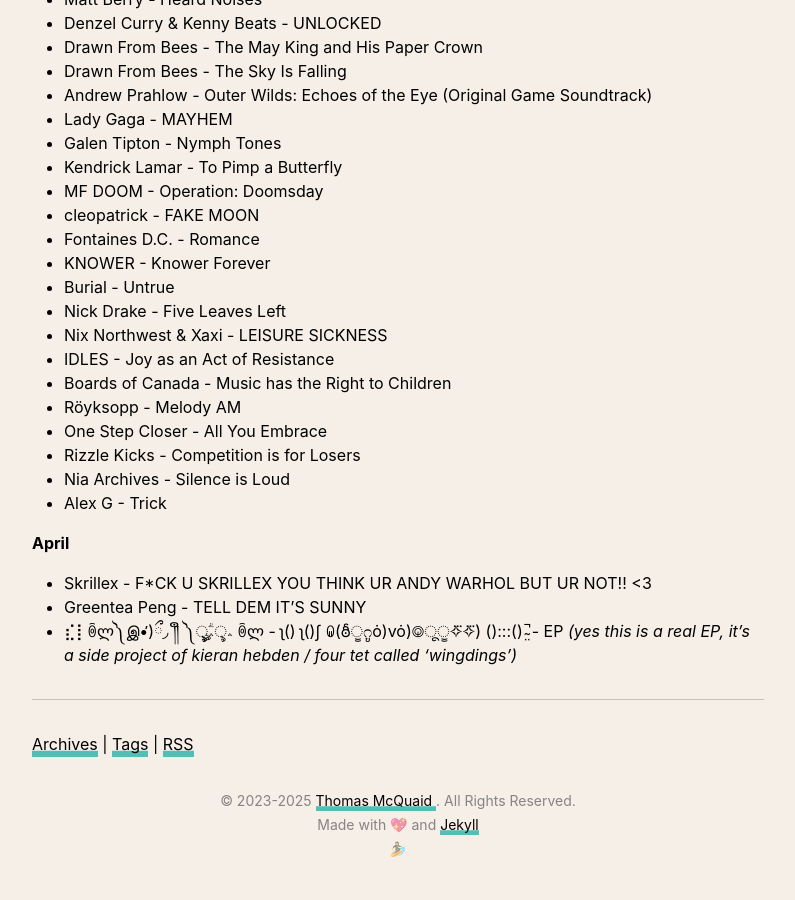
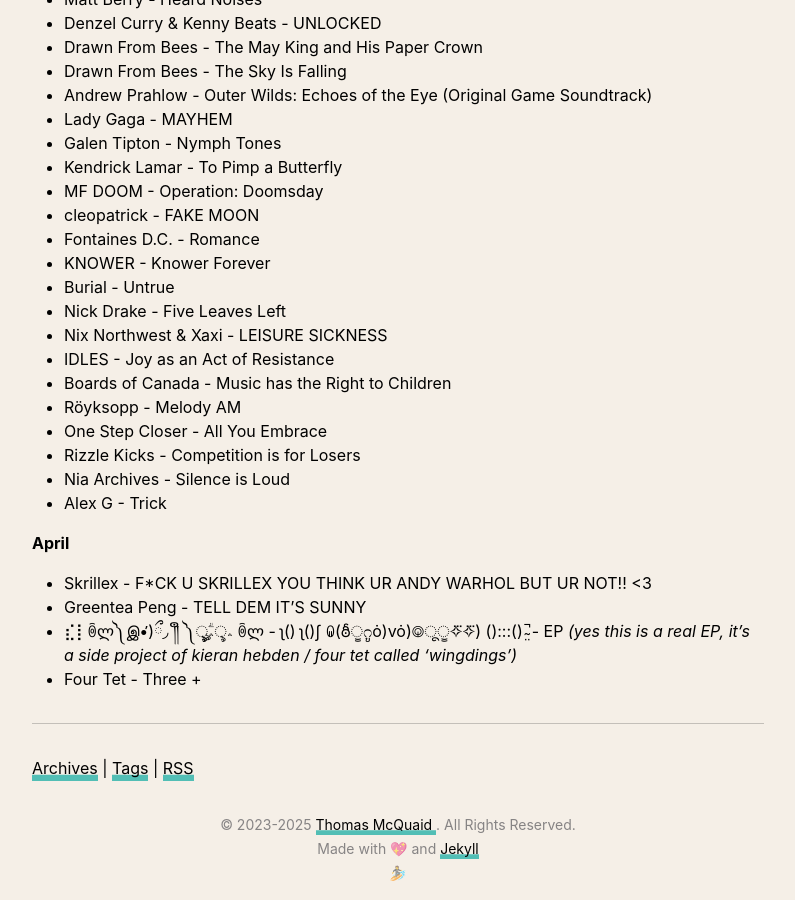
Before and after one commit to thomasmcquaidee/thomasmcquaidee.github.io, a Jekyll site: the page built from _posts/2025-01-21-listening-to-more-albums.md, in a window 1280 px wide and 900 px high, scrolled down 1405 px. Shown: the whole window, without its empty margins (242-1037 px from the left). Built offline with Jekyll 4.4.1, drawn with Linux system fonts in a browser that asks for light colours; before the commit the page ends 2281 px from its top, so only the background shows below that.

Commit message:
Update 2025-01-21-listening-to-more-albums.md

```diff
--- a/_posts/2025-01-21-listening-to-more-albums.md
+++ b/_posts/2025-01-21-listening-to-more-albums.md
@@ -77,3 +77,4 @@
 - Skrillex - F*CK U SKRILLEX YOU THINK UR ANDY WARHOL BUT UR NOT!! <3
 - Greentea Peng - TELL DEM IT'S SUNNY
 - ⣎⡇ꉺლ༽இ•̛)ྀ◞ ༎ຶ ༽ৣৢ؞ৢ؞ؖ ꉺლ - ʅ() ʅ()ʃ ꐑ(ఠీੂ೧ູȯ)vȯ)࿃ूੂ✧⃛✧⃛) ():::() ̴̤̚ - EP *(yes this is a real EP, it's a side project of kieran hebden / four tet called 'wingdings')*
+- Four Tet - Three +
```
